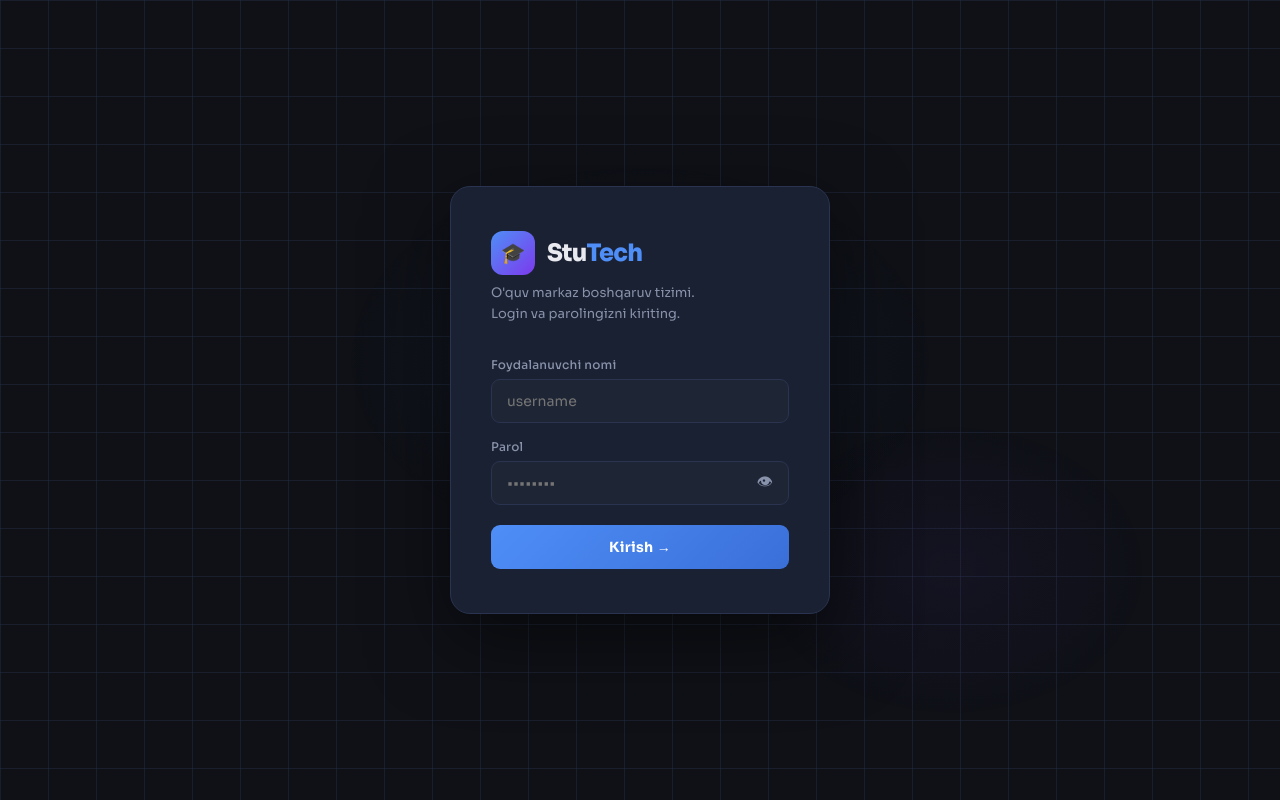
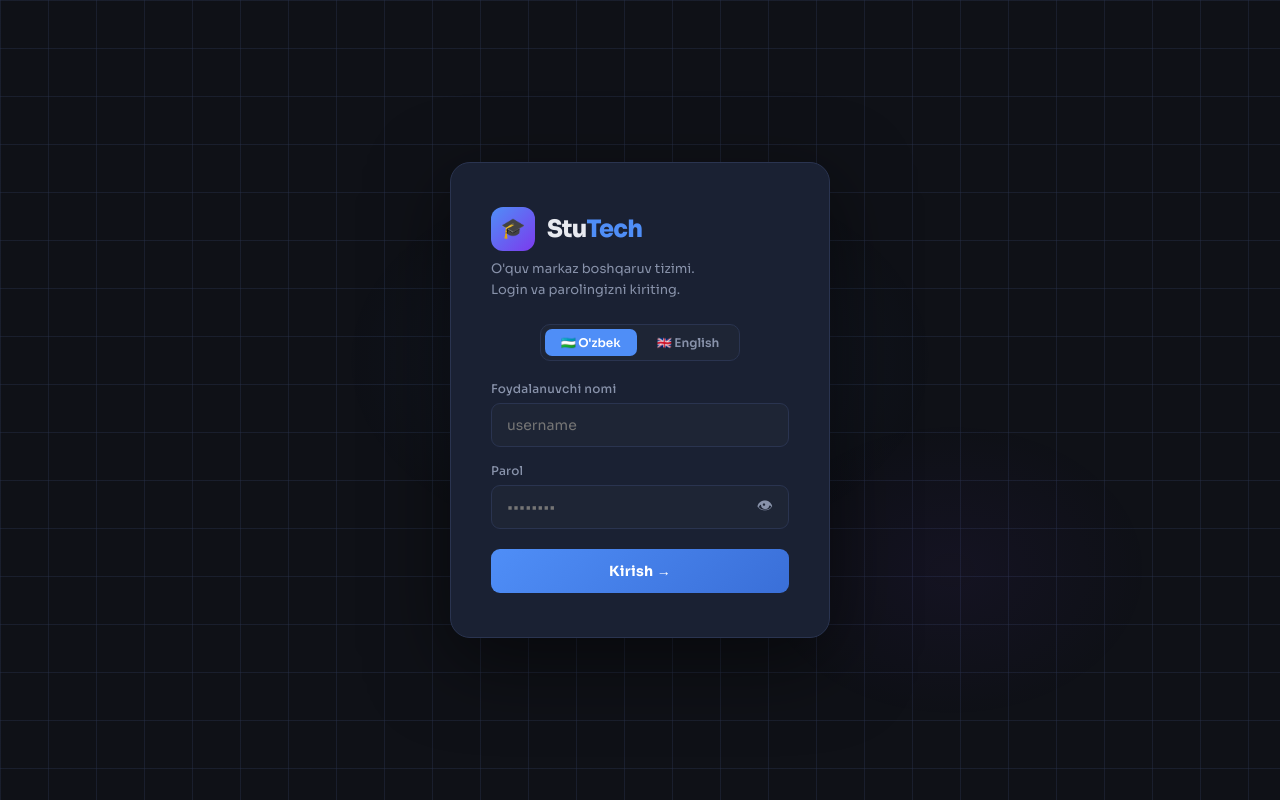
Before and after one commit to napasovdoniyor20050715/stutech-app, a Django app: page /login/ in a window 1280 px wide. Run offline with Django 5.2, Linux system fonts and the light colour scheme.

Commit message:
Update login.html

```diff
--- a/templates/accounts/login.html
+++ b/templates/accounts/login.html
@@ -8,12 +8,7 @@
 <link href="https://fonts.googleapis.com/css2?family=Sora:wght@300;400;500;600;700;800&display=swap" rel="stylesheet">
 <style>
 *{margin:0;padding:0;box-sizing:border-box;}
-:root{
-  --bg:#0f1117;--bg2:#161b27;--bg3:#1e2535;--card:#1a2133;
-  --border:#2a3450;--accent:#4f8ef7;--accent2:#7c3aed;
-  --green:#10b981;--red:#ef4444;--text:#e8eaf0;--text2:#8892aa;
-  --font:'Sora',sans-serif;
-}
+:root{--bg:#0f1117;--bg2:#161b27;--bg3:#1e2535;--card:#1a2133;--border:#2a3450;--accent:#4f8ef7;--accent2:#7c3aed;--green:#10b981;--red:#ef4444;--text:#e8eaf0;--text2:#8892aa;--font:'Sora',sans-serif;}
 body{font-family:var(--font);background:var(--bg);color:var(--text);min-height:100vh;display:flex;align-items:center;justify-content:center;position:relative;overflow:hidden;}
 .bg-grid{position:fixed;inset:0;background-image:linear-gradient(rgba(42,52,80,.4) 1px,transparent 1px),linear-gradient(90deg,rgba(42,52,80,.4) 1px,transparent 1px);background-size:48px 48px;pointer-events:none;}
 .bg-glow{position:fixed;top:20%;left:50%;transform:translateX(-50%);width:600px;height:400px;background:radial-gradient(ellipse,rgba(79,142,247,.07) 0%,transparent 70%);pointer-events:none;}
@@ -24,11 +19,16 @@ body{font-family:var(--font);background:var(--bg);color:var(--text);min-height:1
 .logo-icon{width:44px;height:44px;background:linear-gradient(135deg,var(--accent),var(--accent2));border-radius:12px;display:flex;align-items:center;justify-content:center;font-size:20px;}
 .logo-text{font-size:24px;font-weight:800;letter-spacing:-.8px;}
 .logo-text span{color:var(--accent);}
-.tagline{font-size:13px;color:var(--text2);margin-bottom:32px;line-height:1.6;}
+.tagline{font-size:13px;color:var(--text2);margin-bottom:24px;line-height:1.6;}
+.lang-switch{display:flex;justify-content:center;margin-bottom:20px;}
+.lang-btns{display:flex;gap:4px;background:var(--bg3);border:1px solid var(--border);border-radius:10px;padding:4px;}
+.lang-btn{border:none;border-radius:7px;padding:6px 16px;font-size:12px;font-weight:600;cursor:pointer;font-family:var(--font);transition:all .2s;}
+.lang-btn.active{background:var(--accent);color:#fff;}
+.lang-btn:not(.active){background:transparent;color:var(--text2);}
 .field{margin-bottom:16px;}
 .field label{display:block;font-size:12px;font-weight:500;color:var(--text2);margin-bottom:7px;letter-spacing:.2px;}
 .field-wrap{position:relative;}
-.field input{width:100%;background:var(--bg3);border:1px solid var(--border);border-radius:9px;padding:12px 15px;color:var(--text);font-family:var(--font);font-size:14px;outline:none;transition:all .2s;}
+.field input{width:100%;background:var(--bg3);border:1px solid var(--border);border-radius:9px;padding:12px 42px 12px 15px;color:var(--text);font-family:var(--font);font-size:14px;outline:none;transition:all .2s;}
 .field input:focus{border-color:var(--accent);box-shadow:0 0 0 3px rgba(79,142,247,.1);}
 .eye-btn{position:absolute;right:12px;top:50%;transform:translateY(-50%);background:none;border:none;color:var(--text2);cursor:pointer;font-size:16px;padding:4px;transition:color .2s;}
 .eye-btn:hover{color:var(--text);}
@@ -50,6 +50,17 @@ body{font-family:var(--font);background:var(--bg);color:var(--text);min-height:1
       <div class="logo-text">Stu<span>Tech</span></div>
     </div>
     <p class="tagline">O'quv markaz boshqaruv tizimi.<br>Login va parolingizni kiriting.</p>
+
+    <div class="lang-switch">
+      <form action="/i18n/set_language/" method="post">
+        {% csrf_token %}
+        <input type="hidden" name="next" value="{{ request.get_full_path }}">
+        <div class="lang-btns">
+          <button type="submit" name="language" value="uz" class="lang-btn active">🇺🇿 O'zbek</button>
+          <button type="submit" name="language" value="en" class="lang-btn">🇬🇧 English</button>
+        </div>
+      </form>
+    </div>
 
     {% if form.errors %}
     <div class="alert">⚠️ Login yoki parol noto'g'ri. Qayta urinib ko'ring.</div>
@@ -82,11 +93,9 @@ function togglePass(){
   if(inp.type === 'password'){
     inp.type = 'text';
     btn.textContent = '🙈';
-    btn.title = 'Parolni yashirish';
   } else {
     inp.type = 'password';
     btn.textContent = '👁';
-    btn.title = 'Parolni ko\'rsatish';
   }
 }
 </script>
```
